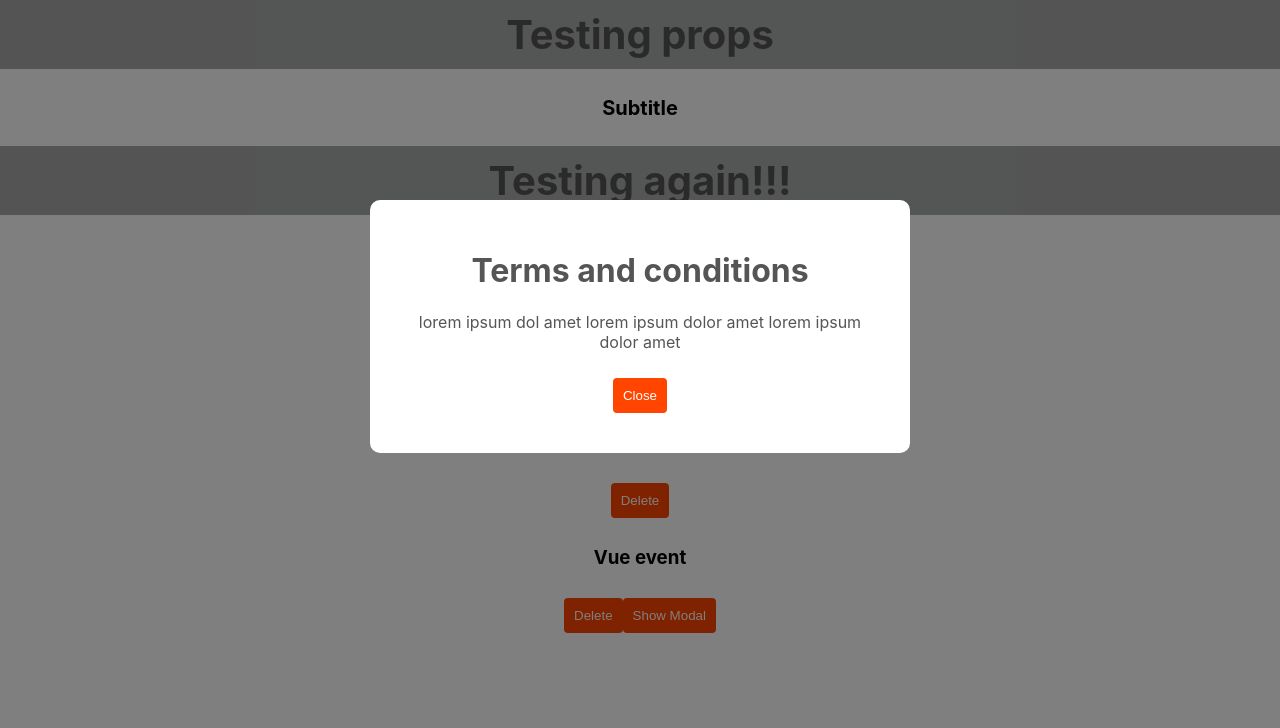
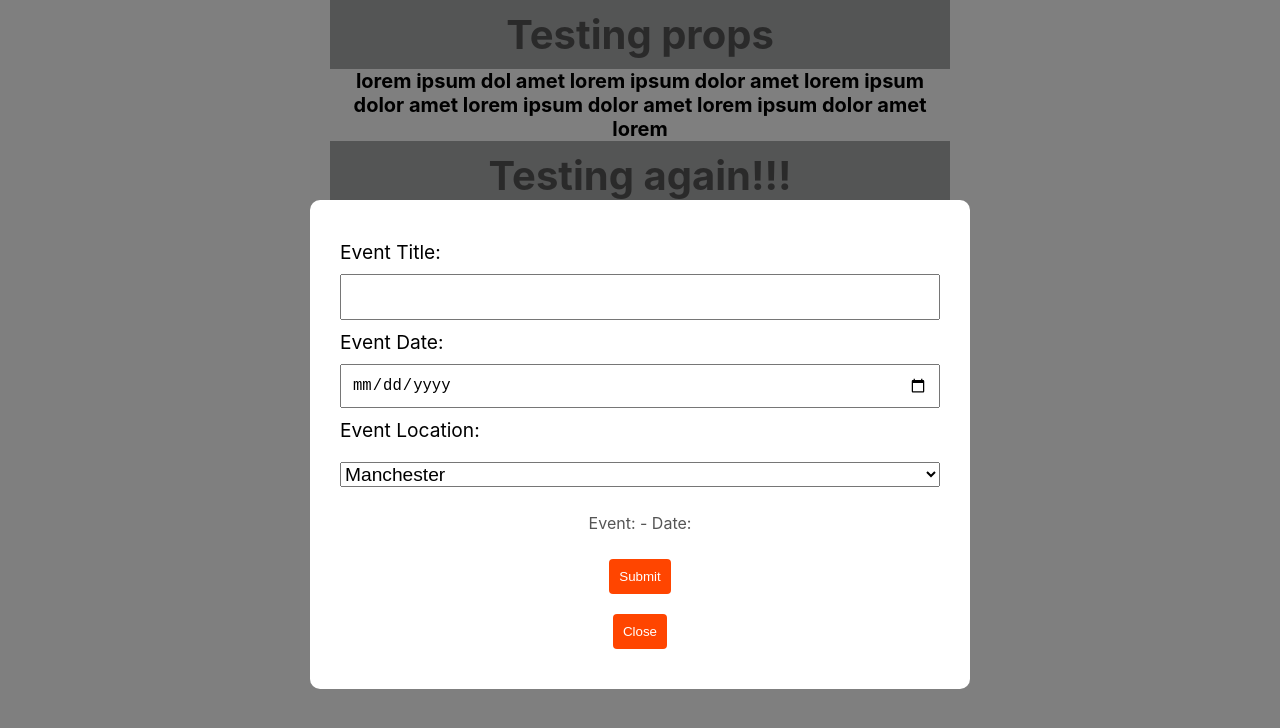
Before and after one commit to hadissulejmani/hello-world-react, a React (Create React App) app: page / in a window 1280 px wide. Both pictures are taken after a click on the button "Show Modal". Shown: the top 728 px of the page. Built offline with nearby package versions, Linux system fonts and the light colour scheme.

Commit message:
added new events form

```diff
--- a/src/App.js
+++ b/src/App.js
@@ -3,15 +3,12 @@ import React, { useState } from "react";
 import Title from "./components/Title";
 import Modal from "./components/Modal";
 import EventList from "./components/EventList";
+import NewEventForm from "./components/NewEventForm";
 
 function App() {
   const [showModal, setShowModal] = useState(false);
   const [showEvents, setShowEvents] = useState(true);
-  const [events, setEvents] = useState([
-    { title: "React event", id: 1 },
-    { title: "Angular event", id: 2 },
-    { title: "Vue event", id: 3 },
-  ]);
+  const [events, setEvents] = useState([]);
 
   const handleClick = (id) => {
     setEvents((prevEvents) => {
@@ -27,11 +24,22 @@ function App() {
     setShowModal(true);
   };
 
+  const addEvent = (event) => {
+    setEvents((prevEvents) => {
+      return [...prevEvents, event];
+    });
+    setShowModal(false);
+  };
+
   const titleContent = "Testing props";
 
   return (
     <div className="App">
-      <Title title={titleContent} subTitle="Subtitle" />
+      <Title
+        title={titleContent}
+        subTitle="
+            lorem ipsum dol amet lorem ipsum dolor amet lorem ipsum dolor amet lorem ipsum dolor amet lorem ipsum dolor amet lorem"
+      />
       <Title title="Testing again!!!" />
 
       {showEvents && (
@@ -47,10 +55,7 @@ function App() {
       {showEvents && <EventList events={events} handleClick={handleClick} />}
       {showModal && (
         <Modal>
-          <h1>Terms and conditions</h1>
-          <p>
-            lorem ipsum dol amet lorem ipsum dolor amet lorem ipsum dolor amet
-          </p>
+          <NewEventForm addEvent={addEvent} />
           <button onClick={handleClose}>Close</button>
         </Modal>
       )}
--- a/src/components/EventList.js
+++ b/src/components/EventList.js
@@ -1,11 +1,15 @@
 import React from "react";
+import styles from "./EventList.module.css";
 
 function EventList({ events, handleClick }) {
   return events.map((event, index) => (
-    <React.Fragment key={index}>
+    <div className={styles.card} key={index}>
       <h3>{event.title}</h3>
+      <p>
+        {event.location} - {event.date}
+      </p>
       <button onClick={() => handleClick(event.id)}>Delete</button>
-    </React.Fragment>
+    </div>
   ));
 }
 
--- /dev/null
+++ b/src/components/EventList.module.css
@@ -0,0 +1,10 @@
+.card {
+    margin: 1rem auto;
+    max-width: 600px;
+    width: 100%;
+    padding: 20px;
+    background-color: #f5f5f5;
+    border: 1px solid #e3e3e3;
+    border-radius: 10px;
+    box-shadow: 5px 5px 5px rgba(0, 0, 0, 0.1);
+}
--- a/src/components/Modal.css
+++ b/src/components/Modal.css
@@ -9,7 +9,7 @@
 
 .modal {
   padding: 30px;
-  max-width: 480px;
+  max-width: 600px;
   margin: 200px auto;
   background: #fff;
   border-radius: 10px;
--- /dev/null
+++ b/src/components/NewEventForm.css
@@ -0,0 +1,27 @@
+.new-event-form input {
+    display: block;
+    text-align: left;
+    width: 100%;
+    margin: 10px auto;
+    padding: 10px;
+    box-sizing: border-box;
+    font-size: 1.2em;
+}
+
+.new-event-form span {
+    display: block;
+    text-align: left;
+    width: 100%;
+    margin: 10px auto;
+    box-sizing: border-box;
+    font-size: 1.2em;
+}
+
+.new-event-form select {
+    display: inline;
+    text-align: left;
+    width: 100%;
+    margin: 10px auto;
+    box-sizing: border-box;
+    font-size: 1.2em;
+}
--- /dev/null
+++ b/src/components/NewEventForm.js
@@ -0,0 +1,64 @@
+import "./NewEventForm.css";
+import { useState } from "react";
+
+function NewEventForm({ addEvent }) {
+  const [title, setTitle] = useState("");
+  const [date, setDate] = useState("");
+  const [location, setLocation] = useState("manchester");
+
+  const resetForm = () => {
+    setTitle("");
+    setDate("");
+    setLocation("");
+  };
+
+  const handleSubmit = (e) => {
+    e.preventDefault();
+
+    const event = {
+      title: title,
+      date: date,
+      location: location,
+      id: Math.floor(Math.random() * 100000),
+    };
+
+    addEvent(event);
+    resetForm();
+  };
+
+  return (
+    <form className="new-event-form" onSubmit={handleSubmit}>
+      <label>
+        <span>Event Title:</span>
+        <input
+          type="text"
+          onChange={(e) => setTitle(e.target.value)}
+          value={title}
+        />
+      </label>
+      <label>
+        <span>Event Date:</span>
+        <input
+          type="date"
+          onChange={(e) => setDate(e.target.value)}
+          value={date}
+        />
+      </label>
+      <label>
+        <span>Event Location:</span>
+        <select onChange={(e) => setLocation(e.target.value)} value={location}>
+          <option value="manchester">Manchester</option>
+          <option value="london">London</option>
+          <option value="liverpool">Liverpool</option>
+          <option value="leeds">Leeds</option>
+        </select>
+      </label>
+      <p>
+        Event: {title} - Date: {date}
+      </p>
+      <button>Submit</button>
+    </form>
+  );
+}
+
+export default NewEventForm;
--- a/src/components/Title.css
+++ b/src/components/Title.css
@@ -1,13 +1,17 @@
-.title-style .title {
+.title-block .title {
     font-size: 40px;
     font-weight: bold;
     background-color: #a9aaab;
     padding: 10px;
     margin: auto;
-    width: inherit;
+    max-width: 600px;
+    width: 100%;
   }
 
-  .title-style .subTitle {
+  .title-block .subTitle {
     font-size: 20px;
     font-weight: bold;
+    margin: auto;
+    max-width: 600px;
+    width: 100%;
   }
--- a/src/components/Title.js
+++ b/src/components/Title.js
@@ -2,7 +2,7 @@ import "./Title.css";
 
 function Title({ title, subTitle }) {
   return (
-    <div className="title-style">
+    <div className="title-block">
       <h1 className="title">{title}</h1>
       <h4 className="subTitle">{subTitle}</h4>
     </div>
```
